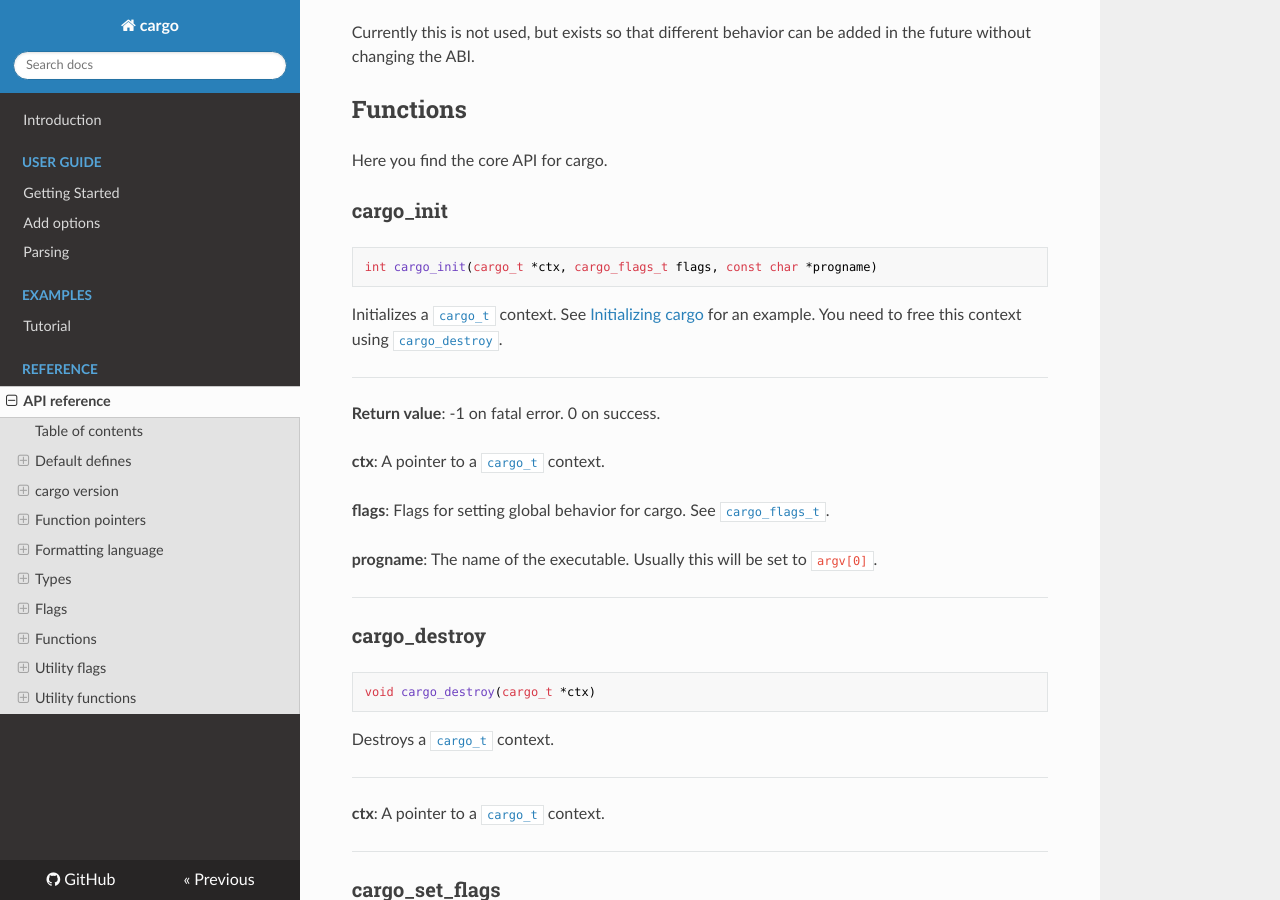
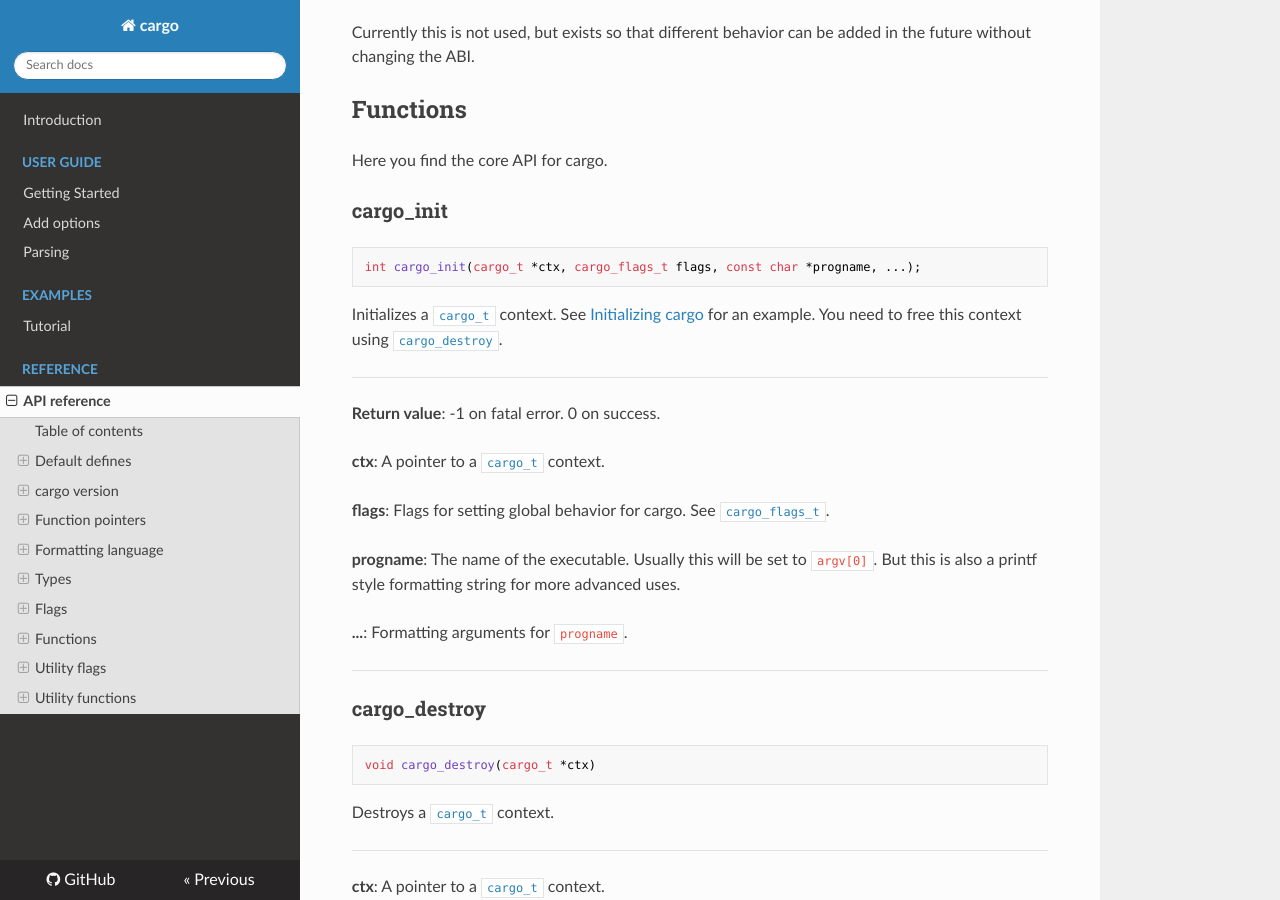
Before and after one commit to JoakimSoderberg/cargo, an MkDocs documentation site: the page built from docs/api.md, in a window 1280 px wide and 900 px high, scrolled down 19768 px. Built offline with MkDocs 1.6.1, drawn with Linux system fonts in a browser that asks for light colours; nearby versions of some CDN libraries; old or Windows-style settings are respelled for this version of MkDocs.

Commit message:
Make cargo_init take printf formatting for progname.

````diff
--- a/docs/api.md
+++ b/docs/api.md
@@ -587,7 +587,7 @@ Here you find the core API for cargo.
 ### cargo_init ###
 
 ```c
-int cargo_init(cargo_t *ctx, cargo_flags_t flags, const char *progname)
+int cargo_init(cargo_t *ctx, cargo_flags_t flags, const char *progname, ...);
 ```
 
 Initializes a [`cargo_t`](api.md#cargo_t) context. See [Initializing cargo](api.md#initializing_cargo) for an example. You need to free this context using [`cargo_destroy`](api.md#cargo_destroy).
@@ -600,7 +600,9 @@ Initializes a [`cargo_t`](api.md#cargo_t) context. See [Initializing cargo](api.
 
 **flags**: Flags for setting global behavior for cargo. See [`cargo_flags_t`](api.md#cargo_flags_t).
 
-**progname**: The name of the executable. Usually this will be set to `argv[0]`.
+**progname**: The name of the executable. Usually this will be set to `argv[0]`. But this is also a printf style formatting string for more advanced uses.
+
+**...**: Formatting arguments for `progname`.
 
 ---
 
````
Also changed, not shown: docs/adding.md (+2 -2 lines), 2 other files.
